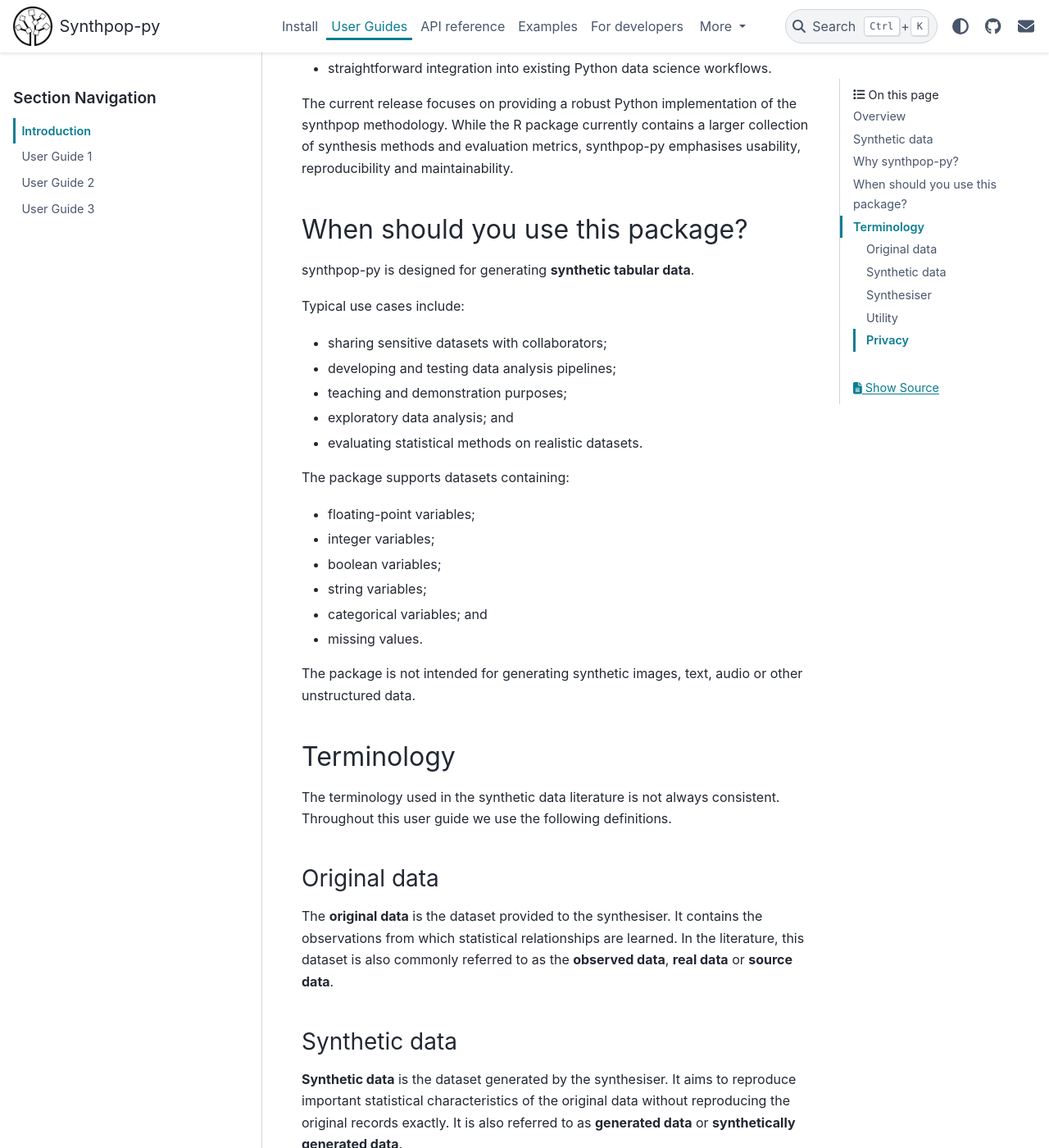
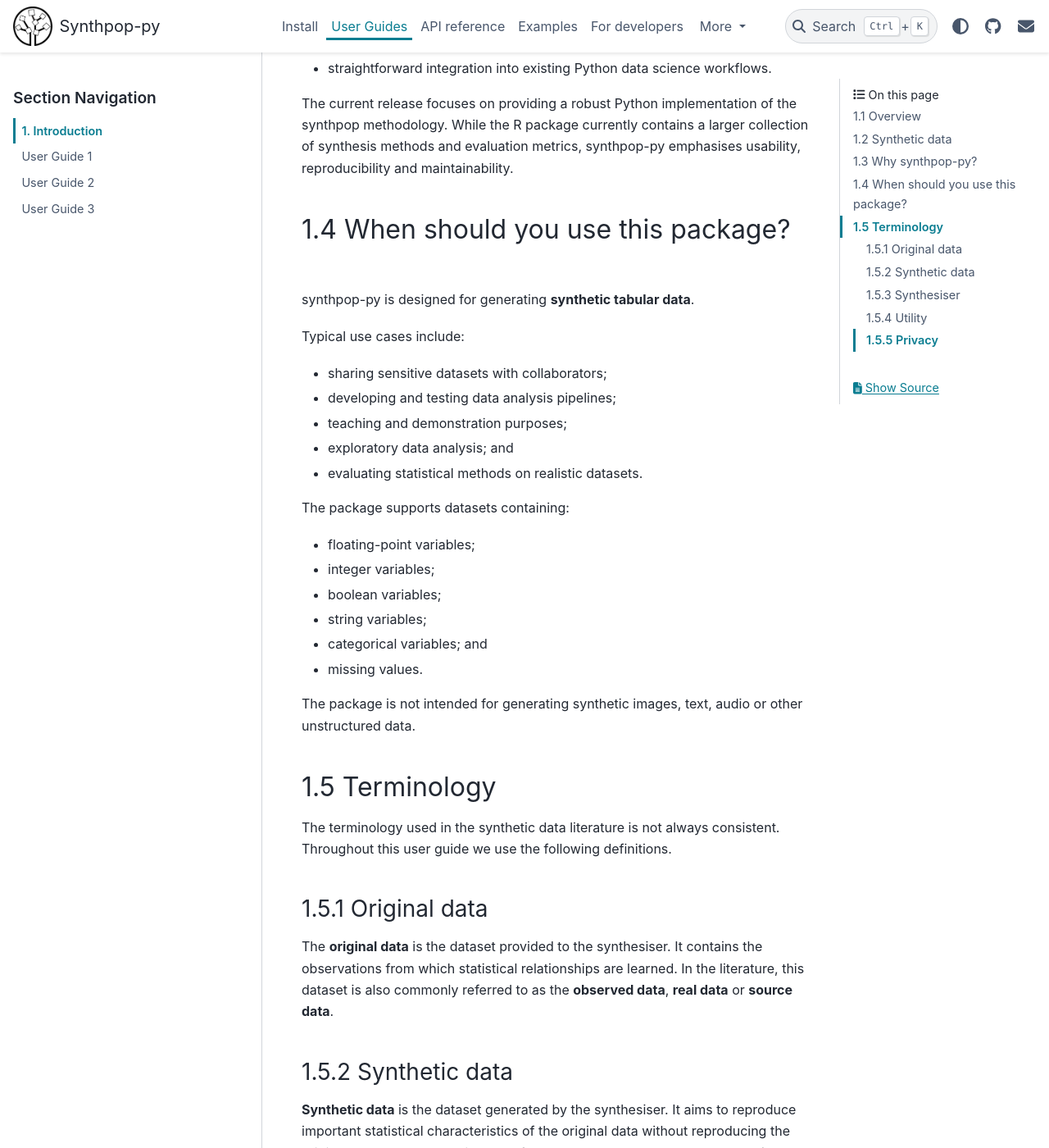
Before and after one commit to duonl/synthpop-py, a Sphinx documentation site: the page built from docs/source/user_guides/1_introduction.md, in a window 1280 px wide and 1400 px high, scrolled down 1802 px. Shown: the whole window at 82% size. Built offline with Sphinx 7.4.7 and the PyData theme 0.15.4, drawn with Linux system fonts in a browser that asks for light colours; some of the changed text lies outside the part shown.

Commit message:
add second user guide

```diff
--- a/docs/source/user_guides/1_introduction.md
+++ b/docs/source/user_guides/1_introduction.md
@@ -1,20 +1,20 @@
-# Introduction
+# 1. Introduction
 
-## Overview
+## 1.1 Overview
 **synthpop-py** is a Python package for generating synthetic tabular data using sequential modelling methods. It is based on the ideas and methodology of the R package [**synthpop**](https://www.synthpop.org.uk/), while providing a modern Python interface and software architecture that is easier to learn, integrate and maintain.
 
 The package is intended for researchers, data scientists, statisticians and practitioners who want to generate synthetic versions of tabular datasets for analysis, development or data sharing.
 
 synthpop-py supports tabular datasets containing both numeric and non-numeric variables, including floating-point numbers, integers, booleans, strings and categorical variables. Missing values are supported throughout the synthesis process.
 
-## Synthetic data
+## 1.2 Synthetic data
 Synthetic data is artificially generated data that resembles an original dataset without being a direct copy of it. Rather than replicating existing records, synthetic data is generated by learning the statistical relationships between variables in the original data and using these relationships to create new observations.
 
 The goal is to produce data that is sufficiently similar to the original dataset for downstream analysis while reducing the need to share the original data. Synthetic data can be useful for exploratory analysis, software development, method development, education, and collaborative research where access to sensitive data is restricted.
 
 Generating useful synthetic data requires balancing several objectives. A synthetic dataset should preserve the statistical properties that are important for analysis while reducing disclosure risks associated with sharing the original data.
 
-## Why synthpop-py?
+## 1.3 Why synthpop-py?
 The original **synthpop** package has become a widely used tool for generating synthetic tabular data. However, several practical limitations motivated the development of synthpop-py.
 
 In particular we found that:
@@ -36,7 +36,7 @@ More specifically, the package aims to provide:
 
 The current release focuses on providing a robust Python implementation of the synthpop methodology. While the R package currently contains a larger collection of synthesis methods and evaluation metrics, synthpop-py emphasises usability, reproducibility and maintainability.
 
-## When should you use this package?
+## 1.4 When should you use this package?
 synthpop-py is designed for generating **synthetic tabular data**.
 
 Typical use cases include:
@@ -56,22 +56,22 @@ The package supports datasets containing:
 
 The package is not intended for generating synthetic images, text, audio or other unstructured data.
 
-##  Terminology
+##  1.5 Terminology
 The terminology used in the synthetic data literature is not always consistent. Throughout this user guide we use the following definitions.
 
-### Original data
+### 1.5.1 Original data
 The **original data** is the dataset provided to the synthesiser. It contains the observations from which statistical relationships are learned. In the literature, this dataset is also commonly referred to as the **observed data**, **real data** or **source data**.
 
-### Synthetic data
+### 1.5.2 Synthetic data
 **Synthetic data** is the dataset generated by the synthesiser. It aims to reproduce important statistical characteristics of the original data without reproducing the original records exactly. It is also referred to as **generated data** or **synthetically generated data**.
 
-### Synthesiser
+### 1.5.3 Synthesiser
 The **synthesiser** is the central component of synthpop-py. It is responsible for fitting the synthesis models on the original data and generating synthetic observations. Other packages may refer to this component as a **generator**.
 
-### Utility
+### 1.5.4 Utility
 **Utility** described how useful a synthetic dataset is for analyses that would otherwise be performed on the original data. Literature distinguishes between utility and fidelity. In synthpop-py, the term utility is used broadly to describe how well the synthetic data preserves the statistical properties and relationships of the original data. A synthetic dataset with high utility should therefore support analyses that lead to conclusions similar to those obtained from the original data.
 
 In the literature, this concept is also referred to as **analytical utility**, **data utility** or **fidelity**, depending on the context.
 
-### Privacy
+### 1.5.5 Privacy
 **Privacy** refers to the extent to which information about individuals in the original dataset is protected after synthesis. Although synthetic data can reduce disclosure risks, generating synthetic data does not automatically guarantee privacy. Privacy should therefore be considered alongside utility when evaluating synthetic datasets.
```
Also changed, not shown: docs/source/user_guides/2_synthetic_data_generation.md (added, +221 -0 lines).
